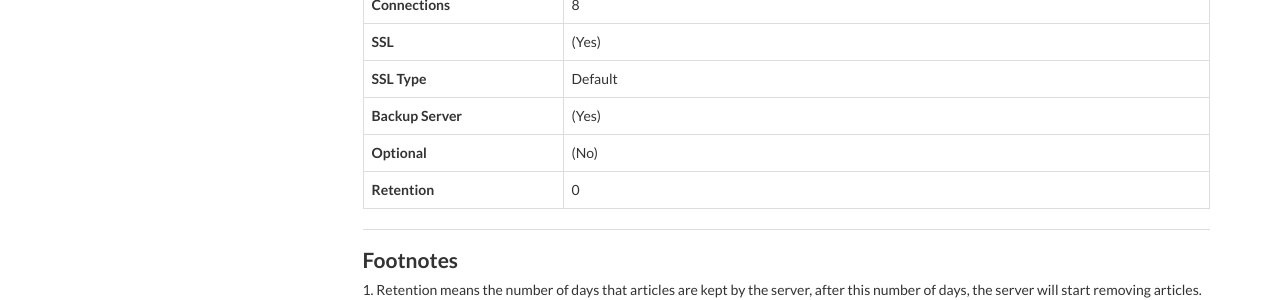
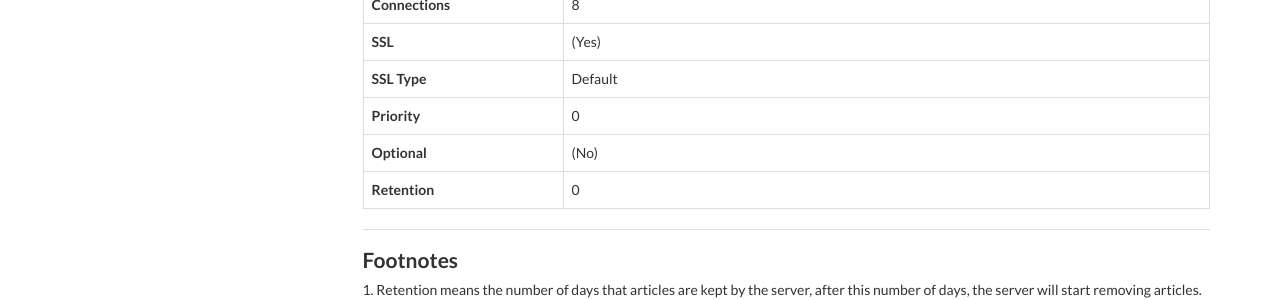
Before and after one commit to sabnzbd/sabnzbd.github.io, a Jekyll site: the page built from wiki/configuration/1.1/servers.html, in a window 1280 px wide and 900 px high, scrolled down 1747 px. Shown: the part 399-699 px from the top of the window. Built offline with Jekyll 4.4.1, drawn with Linux system fonts in a browser that asks for light colours.

Commit message:
Change "backup" to "priority" in server example

```diff
--- a/wiki/configuration/1.1/servers.html
+++ b/wiki/configuration/1.1/servers.html
@@ -167,8 +167,8 @@ title: Servers
             <td>Default</td>
         </tr>
         <tr>
-            <td><strong>Backup Server</strong></td>
-            <td>(Yes)</td>
+            <td><strong>Priority</strong></td>
+            <td>0</td>
         </tr>
         <tr>
             <td><strong>Optional</strong></td>
```
